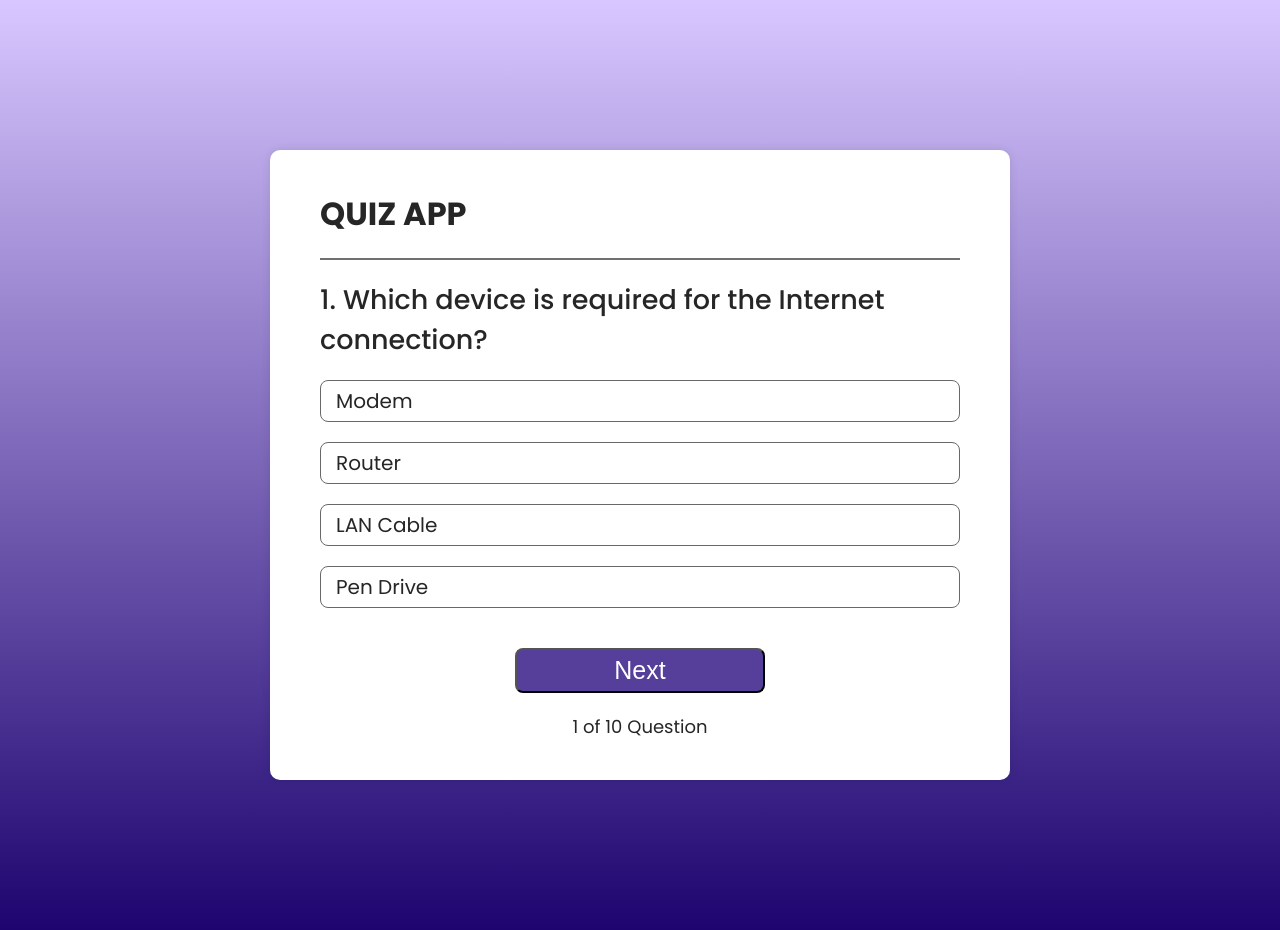
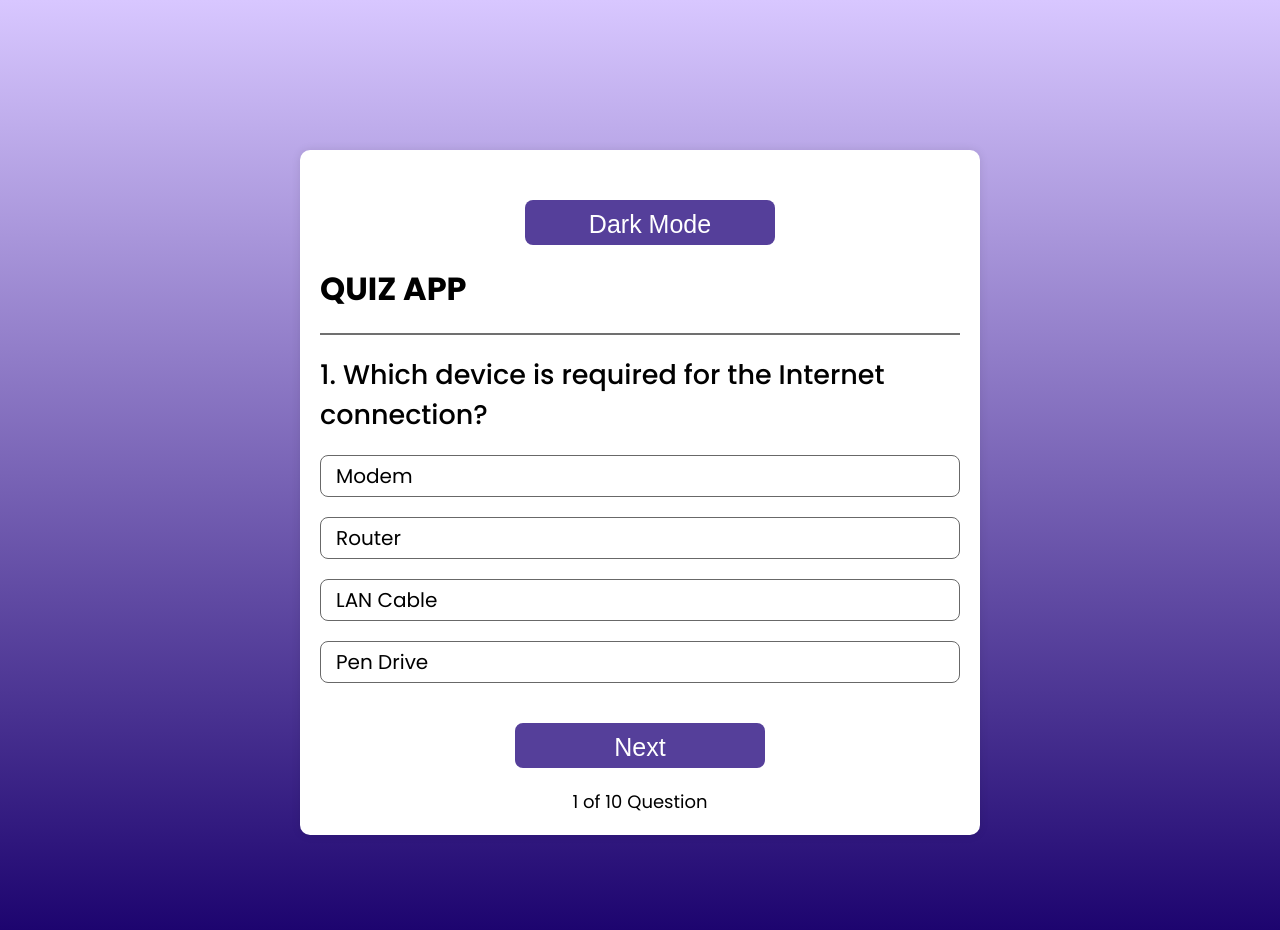
Before and after one commit to Parth0177/Quiz_App_Using_Reactjs, a React (Vite) app: page / in a window 1280 px wide. Shown: the top 930 px of the page. Built offline with nearby package versions, Linux system fonts and the light colour scheme; a web font is replaced by a local one.

Commit message:
feat: add dark mode toggle and improve styling in Quiz component

```diff
--- a/src/Components/Quiz/Quiz.css
+++ b/src/Components/Quiz/Quiz.css
@@ -11,6 +11,31 @@
   gap: 20px;
   padding: 40px 50px;
 }
+/* Light Mode (default) */
+.container {
+  background-color: #ffffff;
+  color: #000000;
+  padding: 20px;
+  border-radius: 10px;
+}
+
+/* Dark Mode */
+.container.dark {
+  background-color: #1e1e1e;
+  color: #f5f5f5;
+}
+
+/* Optional: Button Styling */
+button {
+  padding: 10px 20px;
+  margin-top: 10px;
+  border: none;
+  border-radius: 6px;
+  background-color: #007bff;
+  color: white;
+  cursor: pointer;
+}
+
 
 .container hr{
   border: none;
--- a/src/Components/Quiz/Quiz.jsx
+++ b/src/Components/Quiz/Quiz.jsx
@@ -10,6 +10,8 @@ const Quiz = () => {
   let [lock,setlock]= useState(false);
   let [score,setscore]= useState(0);
   let [result,setresult]= useState(false);
+  const [isToggled, setIsToggled] = useState(false); // Toggle switch
+  const [darkMode, setDarkMode] = useState(false);
 
   let option1= useRef(null);
   let option2= useRef(null);
@@ -24,9 +26,9 @@ const Quiz = () => {
       if(question.ans===ans){
       e.target.classList.add('correct');
       setlock(true);
-      setscore(prev=>prev+1)
+      setscore(prev=>prev+1);
     }else{
-      e.target.classList.add('wrong')
+      e.target.classList.add('wrong');
       setlock(true);
       option[question.ans-1].current.classList.add('correct');
     }
@@ -59,28 +61,50 @@ const Quiz = () => {
     setresult(false);
   }
 
+  const handleToggle = () => {
+    setIsToggled(prev => !prev);
+  };
+
+  const toggleDarkMode = () => {
+    setDarkMode(prev => !prev);
+  };
+
+
 
 return (
-    <div className="container">
+  <div className={`container ${darkMode ? 'dark' : ''}`}>
+    <div style={{ textAlign: 'center', marginTop: '30px' }}>
+      <button onClick={toggleDarkMode} style={{ marginLeft: '20px' }}>
+        {darkMode ? 'Light Mode' : 'Dark Mode'}
+      </button>
+    </div>
+
     <h1>QUIZ APP</h1>
     <hr />
-      {result?<></>:<><h2>{index+1}. {question.question}</h2>
+
+    {!result ? (
+      <>
+        <h2>{index + 1}. {question.question}</h2>
         <ul>
-        <li ref={option1} onClick={(e)=>{checkAns(e,1)}}>{question.option1}</li>
-        <li ref={option2} onClick={(e)=>{checkAns(e,2)}}>{question.option2}</li>
-        <li ref={option3} onClick={(e)=>{checkAns(e,3)}}>{question.option3}</li>
-        <li ref={option4} onClick={(e)=>{checkAns(e,4)}}>{question.option4}</li>
+          <li ref={option1} onClick={(e) => checkAns(e, 1)}>{question.option1}</li>
+          <li ref={option2} onClick={(e) => checkAns(e, 2)}>{question.option2}</li>
+          <li ref={option3} onClick={(e) => checkAns(e, 3)}>{question.option3}</li>
+          <li ref={option4} onClick={(e) => checkAns(e, 4)}>{question.option4}</li>
         </ul>
         <button onClick={next}>Next</button>
         <div className="index">
-        {index+1} of {data.length} Question
+          {index + 1} of {data.length} Question
         </div>
       </>
-      }
-      {result?<><h2>You Scored {score} out of {data.length}</h2>
-      <button onClick={reset}>Reset</button></>:<></>}
+    ) : (
+      <>
+        <h2>You Scored {score} out of {data.length}</h2>
+        <button onClick={reset}>Reset</button>
+      </>
+    )}
   </div>
-  )
+);
 }
 
+
 export default Quiz
```
Lines whose indentation alone changed are shown as unchanged.
